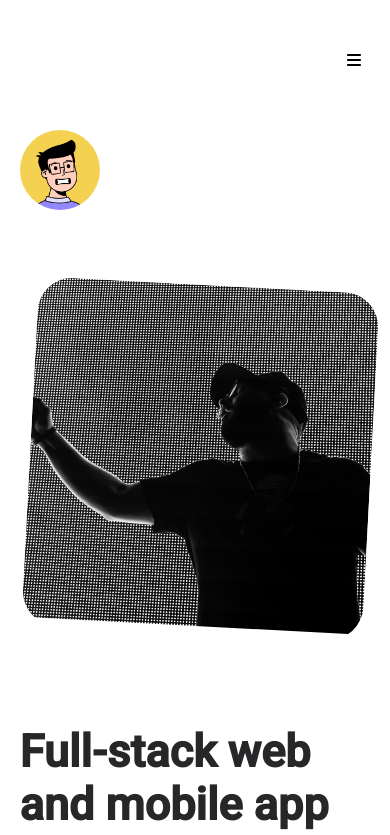
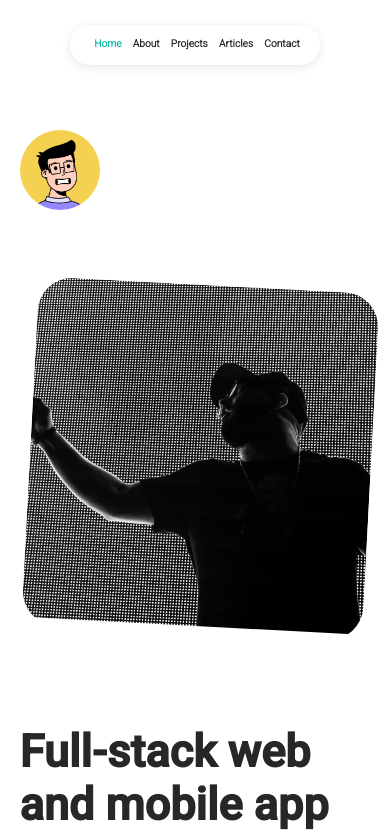
Before and after one commit to ambuj-krishna-agrawal/ambuj-krishna-agrawal.github.io, a React (Create React App) app: page / in a window 390 px wide. Shown: the top 835 px of the page. Built offline with nearby package versions, Linux system fonts and the light colour scheme.

Commit message:
removed nav icon and fixed some css

```diff
--- a/src/components/common/navBar.jsx
+++ b/src/components/common/navBar.jsx
@@ -1,7 +1,5 @@
 import React from "react";
 import { Link } from "react-router-dom";
-import { FontAwesomeIcon } from "@fortawesome/react-fontawesome";
-import { faBars } from "@fortawesome/free-solid-svg-icons";
 
 import "./styles/navBar.css";
 
@@ -61,9 +59,6 @@ const NavBar = (props) => {
 							</li>
 						</ul>
 					</div>
-					<div className="nav-icon">
-						<FontAwesomeIcon icon={faBars} />
-					</div>
 				</nav>
 			</div>
 		</React.Fragment>
--- a/src/components/common/styles/navBar.css
+++ b/src/components/common/styles/navBar.css
@@ -54,35 +54,20 @@
 	color: var(--link-color);
 }
 
-.nav-icon {
-	display: none;
-}
-
 @media (max-width: 600px) {
 	.navbar {
-		justify-content: flex-end;
-		position: fixed;
-		top: 5%;
-		right: 5%;
-		padding: 10px;
+		margin-left: 25%;
+		margin-right: 25%;
+		width: 80%;
+		font-size: 80%;
 	}
 
 	.nav-background {
-		display: none;
-	}
-
-	.nav-list {
-		display: none;
-	}
-
-	.nav-icon {
-		display: flex;
-		list-style: none;
-		margin: 0;
-		padding: 0;
+		width: 80%;
+		height: 40px;
 	}
 
 	.nav-item {
-		margin: 10px 0;
+		font-weight: bold;
 	}
 }
--- a/src/pages/styles/about.css
+++ b/src/pages/styles/about.css
@@ -110,4 +110,8 @@
 	.about-container {
 		padding-top: 60px;
 	}
+
+	.about-image-container {
+		width: 80%;
+	}
 }
```
